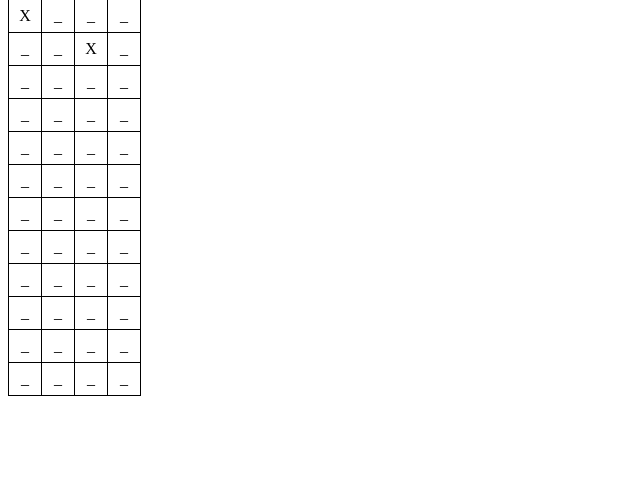
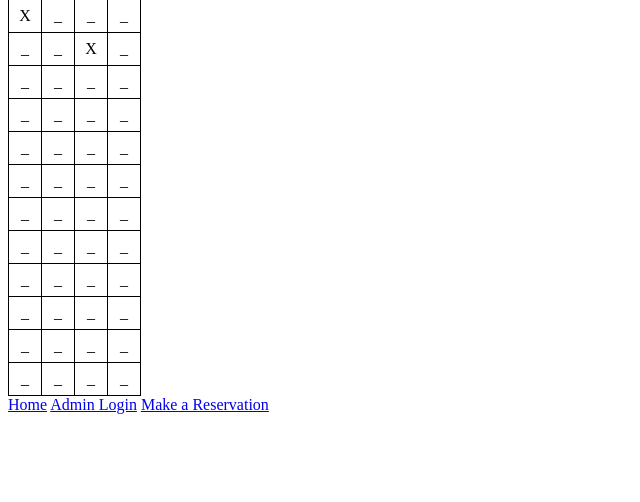
Before and after one commit to erinfiedler/FinalProject4320, a Flask app: page /seating_chart in a window 1280 px wide. Shown: the part 68-570 px from the top of the page, without its empty margins (0-640 px from the left). Run offline with Flask 3, Linux system fonts and the light colour scheme.

Commit message:
added links to pages

```diff
--- a/templates/seating_chart.html
+++ b/templates/seating_chart.html
@@ -28,5 +28,9 @@
             </tr>
         {% endfor %}
     </table>
+    <a href="{{ url_for('home') }}">Home</a>
+    <a href="{{ url_for('/admin.html') }}">Admin Login</a>
+    <a href="{{ url_for('make_reservation.html') }}">Make a Reservation</a>
+
 </body>
 </html>
```
